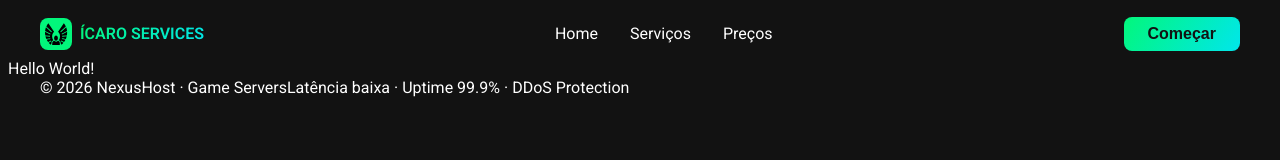
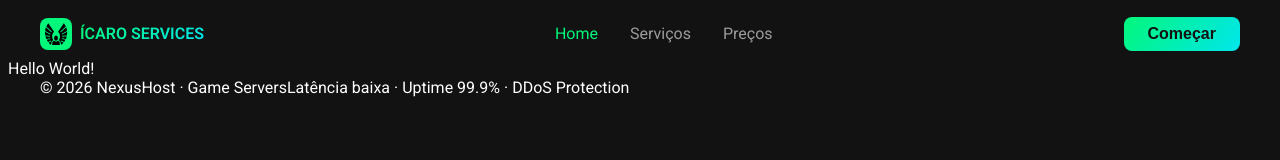
Before and after one commit to arthur94a/frontend-self-server-gaming, a React (Vite) app: page / in a window 1280 px wide. Shown: the top 160 px of the page. Built offline with nearby package versions, Linux system fonts and the light colour scheme.

Commit message:
Nav links animation

```diff
--- a/src/components/header/header.module.scss
+++ b/src/components/header/header.module.scss
@@ -42,3 +42,19 @@
         list-style: none;
     }
 }
+
+.nav_item {
+    &:hover {
+        color: $green-400;
+        transform: scale(1.08);
+        transition: transform 0.2s ease-in-out;
+    }
+}
+
+.active {
+    color: $green-400;
+}
+
+.disabled {
+    color: $gray-300;
+}
--- a/src/components/header/index.tsx
+++ b/src/components/header/index.tsx
@@ -22,14 +22,41 @@ export function Header() {
 
                 <nav className={styles.nav}>
                     <ul>
-                        <li>
-                            <NavLink to="/">Home</NavLink>
+                        <li className={styles.nav_item}>
+                            <NavLink
+                                to="/"
+                                className={({ isActive }) => {
+                                    return isActive
+                                        ? styles.active
+                                        : styles.disabled
+                                }}
+                            >
+                                Home
+                            </NavLink>
                         </li>
-                        <li>
-                            <NavLink to="/services">Serviços</NavLink>
+                        <li className={styles.nav_item}>
+                            <NavLink
+                                to="/services"
+                                className={({ isActive }) => {
+                                    return isActive
+                                        ? styles.active
+                                        : styles.disabled
+                                }}
+                            >
+                                Serviços
+                            </NavLink>
                         </li>
-                        <li>
-                            <NavLink to="/prices">Preços</NavLink>
+                        <li className={styles.nav_item}>
+                            <NavLink
+                                to="/prices"
+                                className={({ isActive }) => {
+                                    return isActive
+                                        ? styles.active
+                                        : styles.disabled
+                                }}
+                            >
+                                Preços
+                            </NavLink>
                         </li>
                     </ul>
                 </nav>
--- a/src/themes/_colors.scss
+++ b/src/themes/_colors.scss
@@ -2,6 +2,9 @@ $green-400: #02f77b;
 
 $black-400: #121212;
 
+$gray-200: #e5e5e5;
+$gray-300: #9c9c9c;
+
 $blue-200: #01e6eb;
 
 $green-blue-gradiente: linear-gradient(125deg, $green-400, $blue-200);
```
Also changed, not shown: 1 other file (tests, documents, lock files or other folders).
